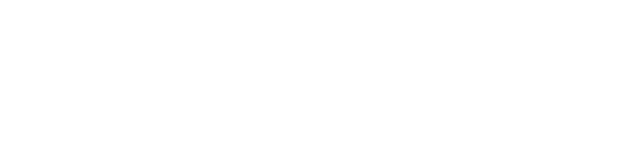
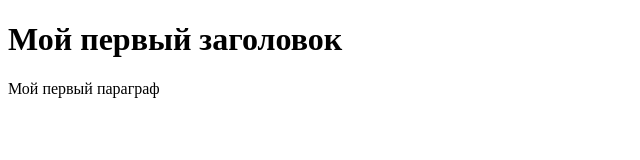
Before and after one commit to ArtsemLukashevich/MyFirstHTML, a plain HTML site: page index.html in a window 1280 px wide. Shown: the whole page, without its empty margins (0-640 px from the left). Drawn offline with Linux system fonts and the light colour scheme.

Commit message:
HTML - первая страница

```diff
--- a/index.html
+++ b/index.html
@@ -1 +1,11 @@
-<html></html>
+<!DOCTYPE html>
+<html>
+    <head>
+            <meta charset="utf-8">
+            <title>Моя первая HTML-страница </title>
+    </head>
+<boody>
+        <h1>Мой первый заголовок</h1>
+        <p>Мой первый параграф</p>
+</boody>
+</html>
```
